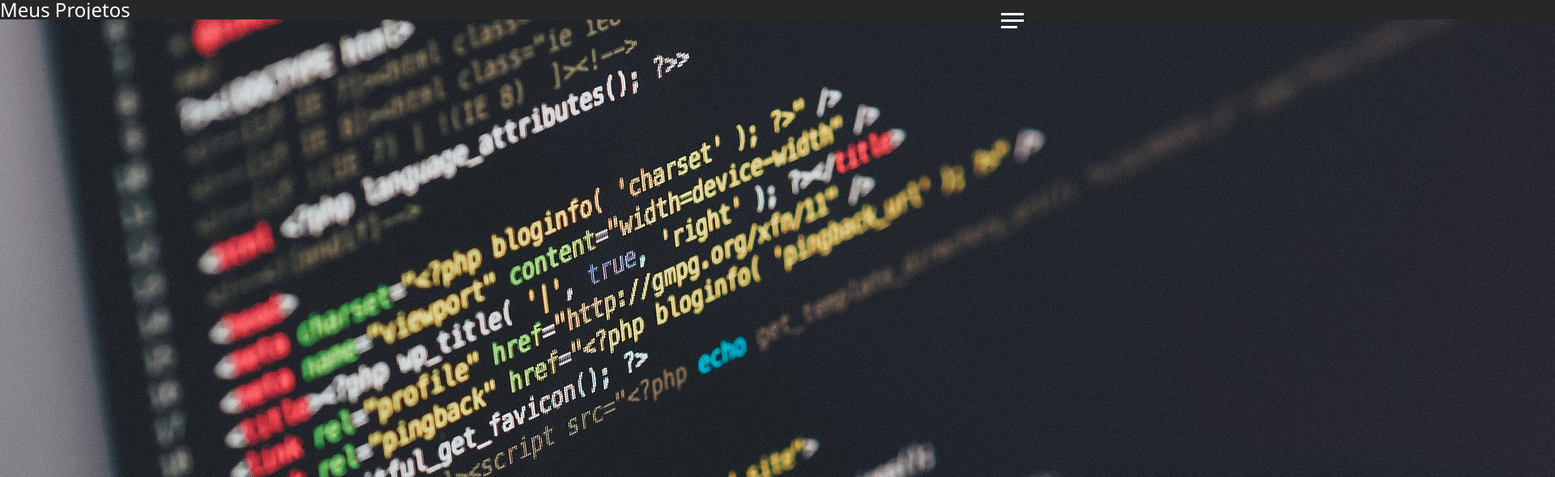
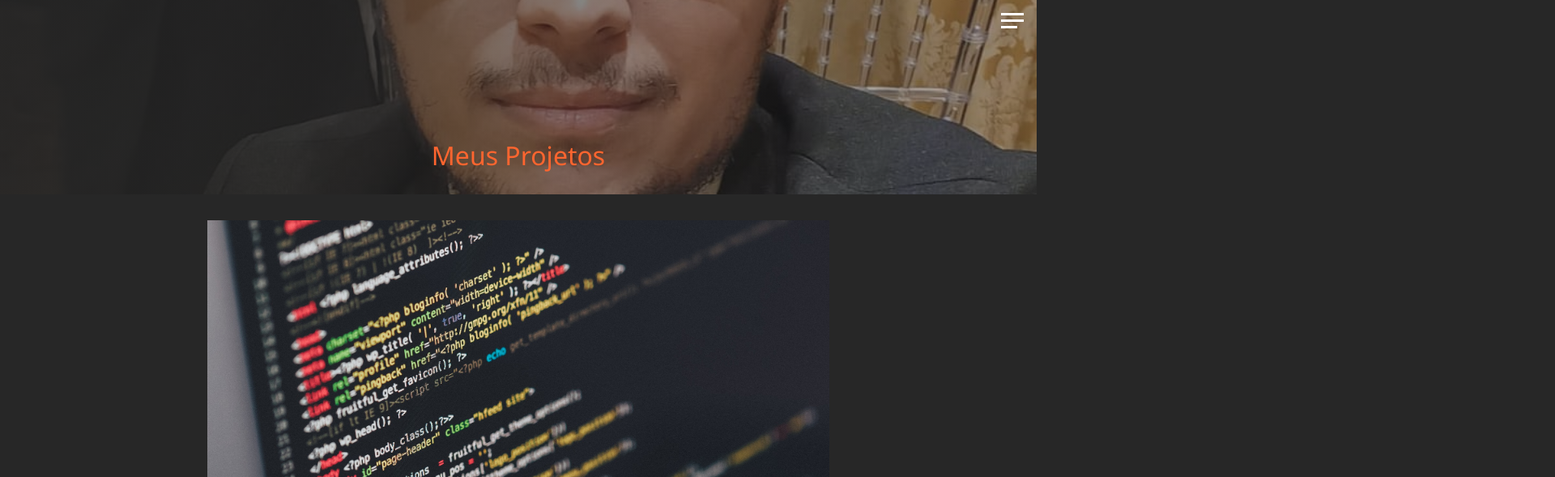
Before and after one commit to LeonardoVita/learning-sass, a plain HTML site: page Project/public/projects.html in a window 1280 px wide. Shown: the top 589 px of the page at 81% size, 1920 px wide, since content can reach past the window. Drawn offline with Linux system fonts and the light colour scheme.

```diff
--- a/Project/public/projects.html
+++ b/Project/public/projects.html
@@ -46,7 +46,7 @@
 
     <section class="projects">
       <div class="projects-bio-image">
-        <h1 class="text-secundary">Meus Projetos</h1>
+        <h1 class="text-secondary">Meus Projetos</h1>
       </div>
 
       <div class="projects-items">
--- a/Project/scss/_projects.scss
+++ b/Project/scss/_projects.scss
@@ -0,0 +1,96 @@
+.projects {
+  padding-bottom: 2rem;
+
+  &-bio-image {
+    height: 30vh;
+    width: 100%;
+    background: linear-gradient(
+        to right,
+        rgba($primary-color, 0.9),
+        rgba($primary-color, 0.3)
+      ),
+      url("../img/model-1.jpg") no-repeat center;
+    background-size: cover;
+    display: flex;
+    flex-direction: column;
+    align-items: center;
+    justify-content: flex-end;
+
+    .text-secondary {
+      font-size: 2rem;
+      margin-bottom: 2rem;
+    }
+  }
+
+  &-items {
+    width: 60vw;
+    margin: 2rem auto 0 auto;
+    display: grid;
+    grid-template-columns: 1fr;
+    grid-gap: 2rem;
+  }
+
+  &-item {
+    position: relative;
+    border-bottom: 5px solid $secundary-color;
+    overflow: hidden;
+    cursor: pointer;
+
+    img {
+      width: 100%;
+    }
+
+    &::after {
+      content: "";
+      position: absolute;
+      top: 100%;
+      left: 0;
+      height: 100%;
+      width: 100%;
+      background: $secundary-color;
+      opacity: 0;
+      @include transition-ease;
+    }
+
+    &:hover {
+      &::after {
+        top: 0;
+        opacity: 0.9;
+      }
+      .projects-btn {
+        opacity: 1;
+      }
+    }
+  }
+
+  &-btns {
+    position: absolute;
+    top: 0;
+    height: 100%;
+    width: 100%;
+    z-index: 1;
+    display: grid;
+    grid-template-columns: repeat(2, 1fr);
+    align-items: center;
+    text-align: center;
+  }
+
+  &-btn {
+    opacity: 0;
+    color: set-text-color($secundary-color);
+    @include transition-ease;
+
+    &:hover {
+      color: set-text-color(set-text-color($secundary-color));
+    }
+  }
+
+  .social-icons {
+    display: flex;
+    flex-direction: column;
+  }
+
+  footer {
+    transform: rotate(90deg) translate(-3rem, -5rem);
+  }
+}
--- a/Project/scss/main.scss
+++ b/Project/scss/main.scss
@@ -63,3 +63,4 @@ footer {
 @import "./home";
 @import "./menu";
 @import "./about";
+@import "./projects";
```
Also changed, not shown: Project/public/css/main.css, 1 other file.
